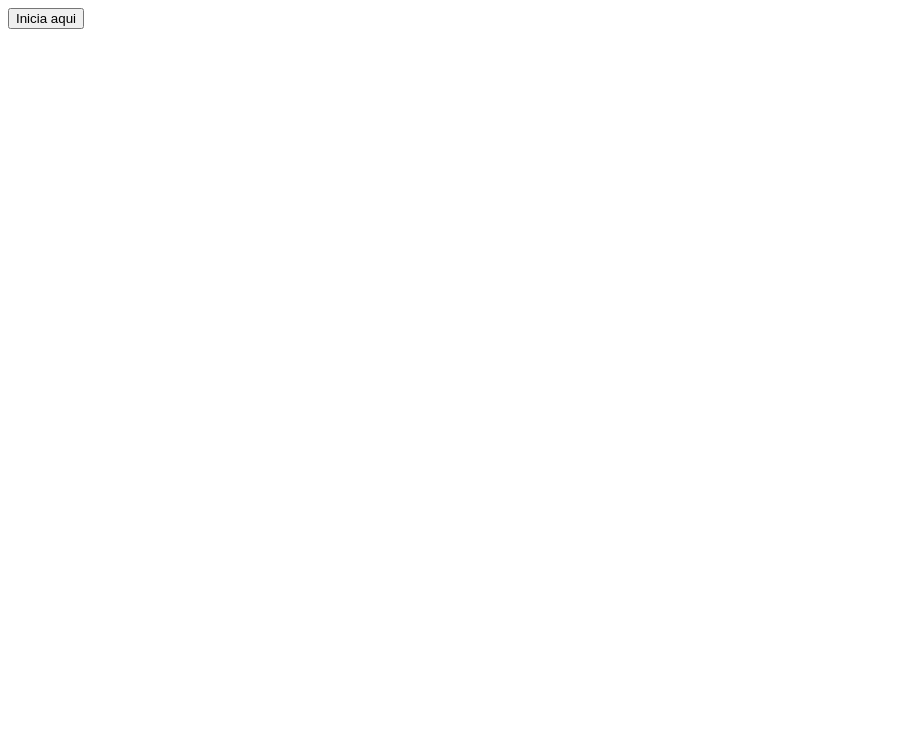
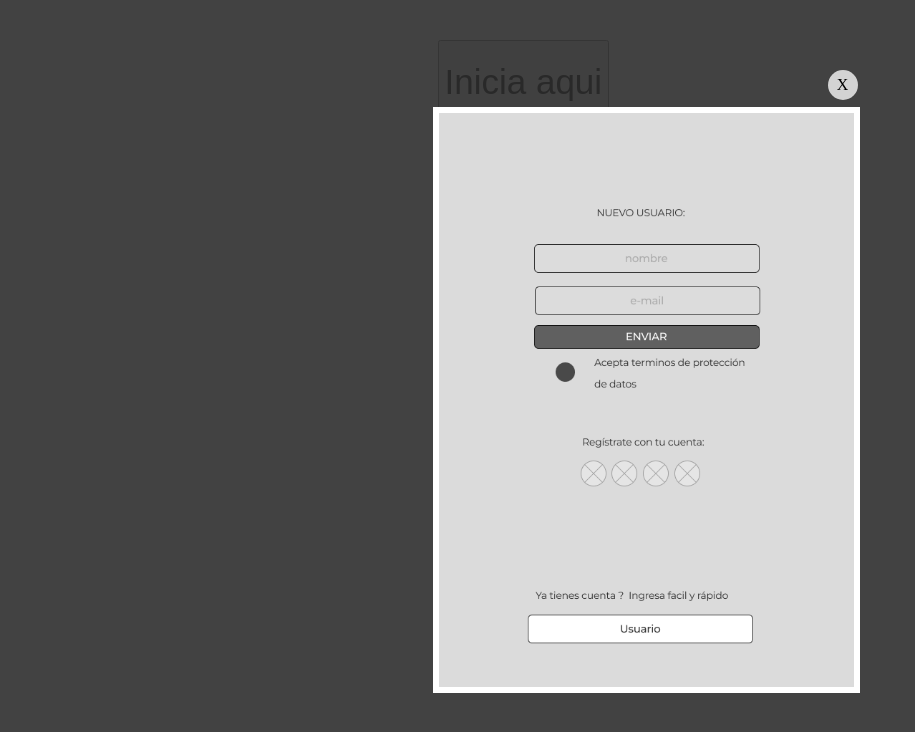
Before and after one commit to Sektor30/logica-js-2875290-sergio, a plain HTML site: page 09-JS-ENTREGA/documentacion/index.html in a window 1280 px wide. Both pictures are taken after a click on the button "Inicia aqui". Shown: the whole page, without its empty margins (0-915 px from the left). Drawn offline with Linux system fonts and the light colour scheme.

Commit message:
LANDINGPAGE 7 BOTON INICIO

```diff
--- a/09-JS-ENTREGA/documentacion/app.js
+++ b/09-JS-ENTREGA/documentacion/app.js
@@ -1,2 +1,33 @@
+
+/* BOTON DE INICIO DE SESION */
 
 const miboton = document.getElementById('btn');
+const flotante = document.querySelector('#flotante');
+const cuadroOpacidad =document.querySelector('#cuadro');
+const equis =document.querySelector('#equis');
+const btnSiguiente =document.querySelector('#sig');
+const btnAnterior =document.querySelector('#ant');
+const imgPrincipal =document.querySelector('#imgprincipal');
+
+
+
+function lightbox (e){
+    //console.log(e.target.src);
+    let currentImg = e.target.src
+    flotante.style.top = '0vh';
+    flotante.style.transitionDuration = '.5s';
+    imgPrincipal.setAttribute('src', './recursos/img/frame008.png')
+
+}
+
+function cerrar (){
+    flotante.style.top = '-100vh';
+    flotante.style.transitionDuration = '.5s';
+}
+
+
+// eventos
+
+miboton.addEventListener('click', lightbox)
+equis.addEventListener('click', cerrar);
+cuadroOpacidad.addEventListener('click', cerrar)
--- a/09-JS-ENTREGA/documentacion/index.html
+++ b/09-JS-ENTREGA/documentacion/index.html
@@ -5,25 +5,39 @@
     <meta name="viewport" content="width=device-width, initial-scale=1.0">
     <link rel="shortcut icon" href="./recursos/icons/page_coding_development_programming_browser_content_web_website_seo_icon_230032.ico"
      type="image/x-icon">
+     <link rel="stylesheet" href="./style.css">
     <title>Documentacion interactividad</title>
 
-
 </head>
-
 
 <body>
 
     <!-- documentacion -->
 
+<!-- BOTON DE INICIO DE SESION -->
 
-
-    <button id="btn"> Inicia aqui </button>
+    <div id="flotante"
+         >
+        <div id="cuadro" ></div>
+        <div id="main">
+            <div id="equis">X</div>
+            <img id="imgprincipal" class="mainimg" width ="100%";
+             src="./recursos/img/frame008.png">
+        </div>
+    </div>
 
 
 
 
+    <div id="fath">
+        <button id="btn"> Inicia aqui </button>
+
+    </div>
 
 
 
+
+<script src="app.js"></script>
+
 </body>
 </html>
--- /dev/null
+++ b/09-JS-ENTREGA/documentacion/style.css
@@ -0,0 +1,119 @@
+
+
+
+        *{
+            margin: 0;
+            padding: 0;
+        }
+
+        /* BOTON DE INICIO DE SESION */
+
+        #fath{
+            margin: auto;
+            width: 405px;
+            padding: 40px 0;
+        }
+
+        #btn{
+            font-size: 35px;
+            padding: 20px 5px;
+        }
+
+        .min{
+            cursor: pointer;
+        }
+
+        #flotante{
+            position: absolute;
+            width: 100%;
+            height: 100vh;
+            z-index: 2;
+            /*display: none;*/
+            top:-100vh;
+        }
+
+        #cuadro{
+            position: absolute;
+            width: 100%;
+            height: 100vh;
+            background: #2e2e2e;
+            opacity: .9;
+        }
+
+        #main{
+            position: relative;
+            width: 415px;
+            height: 320px;
+            /*background: yellow;*/
+            left: 0;
+            right: 0;
+            top:50%;
+            bottom: 0;
+            margin: -160px auto ;
+        }
+
+        #equis{
+            position: absolute;
+            width: 30px;
+            height: 30px;
+            background: lightgray;
+            border-radius: 50%;
+            text-align: center;
+            line-height: 30px;
+            z-index: 2;
+            right: -10px;
+            top: -170px;
+            cursor: pointer;
+            transition-duration: .5s;
+        }
+
+        #equis:hover{
+            background: gray;
+
+        }
+
+        #sig, #ant{
+            position: absolute;
+            width: 30px;
+            height: 60px;
+            background: lightgray;
+            text-align: center;
+            line-height: 60px;
+            z-index: 2;
+            transition-duration: .5s;
+        }
+
+        #sig{
+            right: -10px;
+            margin-top: -30px;
+            top: 50%;
+            cursor: pointer;
+        }
+
+        #sig:hover{
+            background: gray;
+
+        }
+
+        #ant{
+            left: -10px;
+            margin-top: -30px;
+            top: 50%;
+            cursor: pointer;
+        }
+
+        #ant:hover{
+            background: gray;
+
+        }
+
+        #flotante .mainimg{
+            position: absolute;
+            left: 0;
+            right: 0;
+            top:0;
+            bottom: 0;
+            margin: auto;
+            border: 6px solid white;
+
+        }
```
Also changed, not shown: 08-lightbox/lightbox.html (+3 -0 lines), 09-JS-ENTREGA/documentacion/recursos/img/frame008.png (added).
